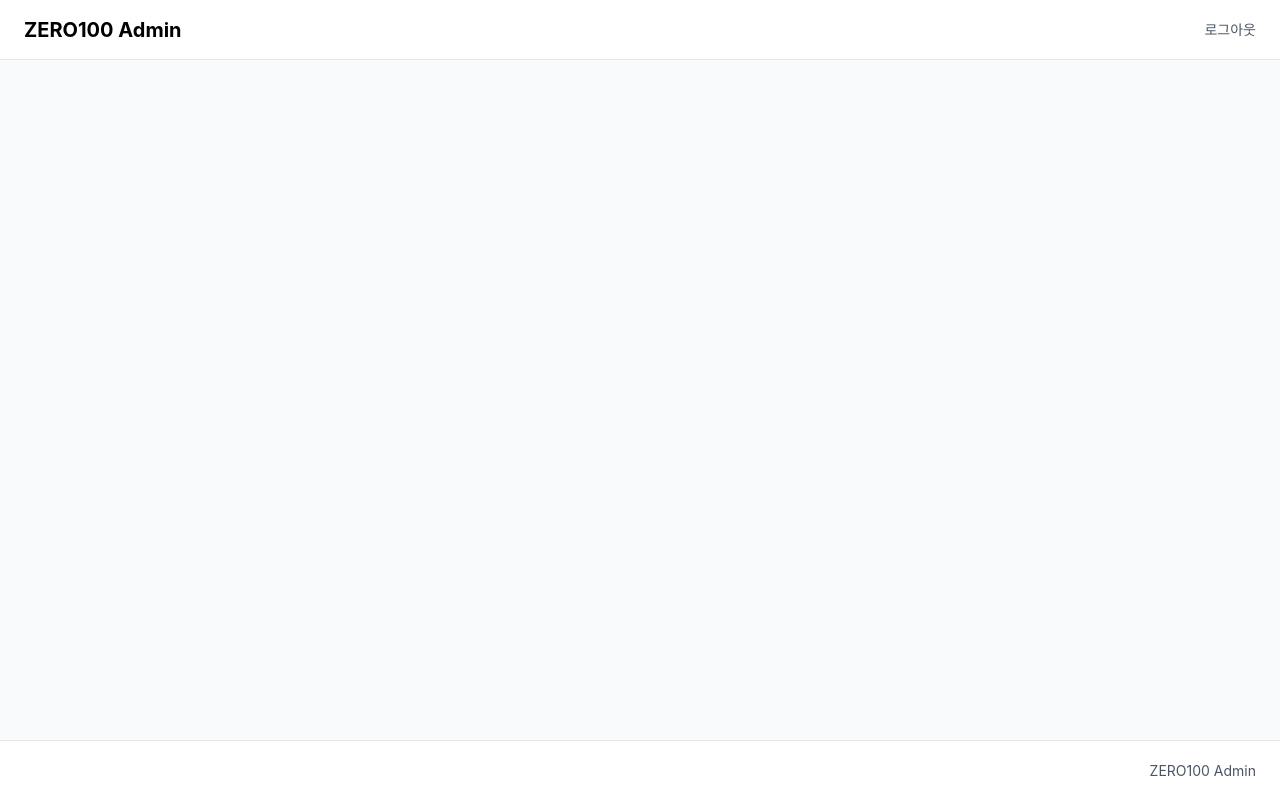
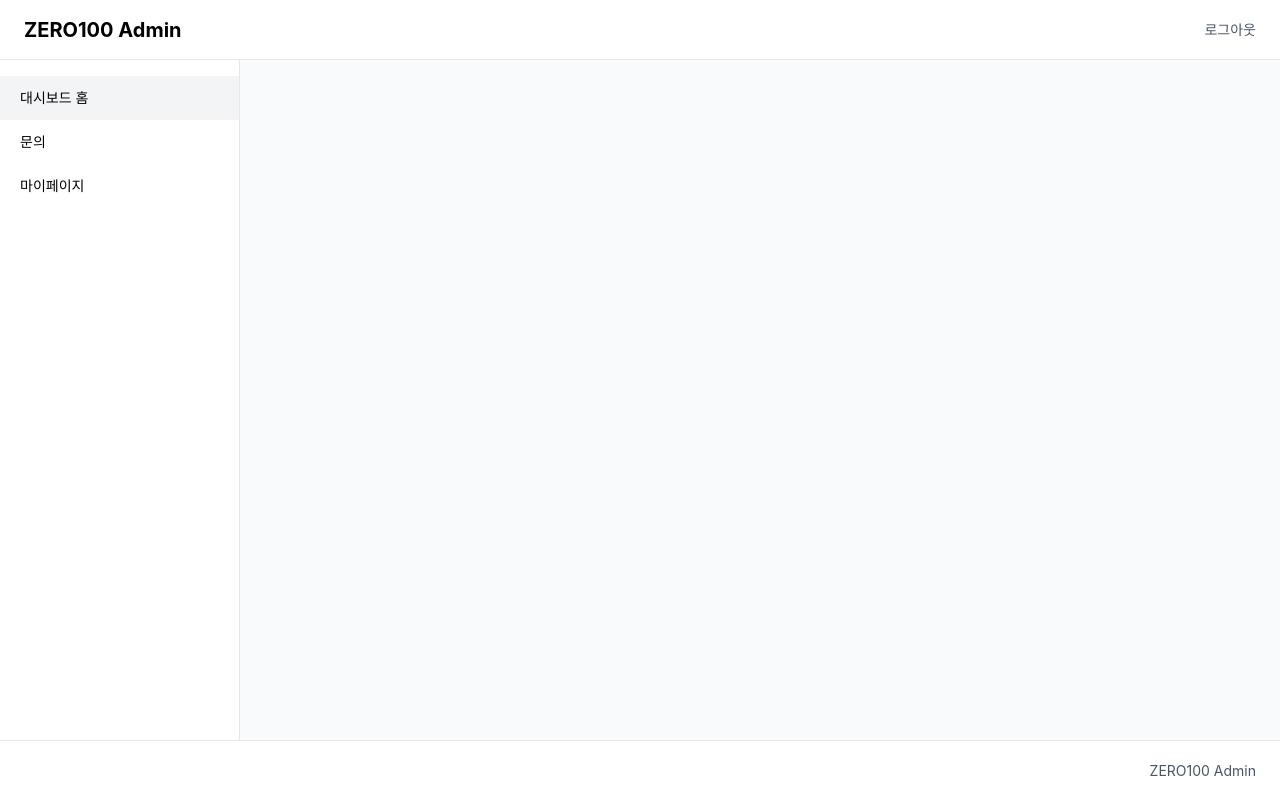
Before and after one commit to Leets-Official/8th-FE-Zero100, a React (Vite) app in the folder dashboard/: page / in a window 1280 px wide. Built offline with nearby package versions, Linux system fonts and the light colour scheme.

Commit message:
feat: Sidebar 공통 컴포넌트 구현

```diff
--- a/dashboard/src/App.jsx
+++ b/dashboard/src/App.jsx
@@ -1,11 +1,15 @@
 import Header from './components/Header';
 import Footer from './components/Footer';
+import Sidebar from './components/Sidebar';
 
 function App() {
   return (
     <div className="flex min-h-screen flex-col bg-[#F9FAFB]">
-      <Header onLogout={() => alert('로그아웃')} />
-      <main className="flex-1" />
+      <Header />
+      <div className="flex flex-1">
+        <Sidebar />
+        <main className="flex-1 p-8" />
+      </div>
       <Footer />
     </div>
   );
--- /dev/null
+++ b/dashboard/src/components/Sidebar.jsx
@@ -0,0 +1,35 @@
+import { NavLink } from 'react-router-dom';
+
+const MENUS = [
+  { label: '대시보드 홈', to: '/' },
+  { label: '문의', to: '/inquiries' },
+  { label: '마이페이지', to: '/mypage' },
+];
+
+const Sidebar = () => {
+  return (
+    <aside className="w-[240px] shrink-0 border-r border-[#E5E7EB] bg-white pt-4">
+      <nav>
+        <ul>
+          {MENUS.map((menu) => (
+            <li key={menu.to}>
+              <NavLink
+                to={menu.to}
+                end={menu.to === '/'}
+                className={({ isActive }) =>
+                  `flex h-11 items-center px-5 text-sm text-black ${
+                    isActive ? 'bg-[#F3F4F6]' : 'hover:bg-[#F9FAFB]'
+                  }`
+                }
+              >
+                {menu.label}
+              </NavLink>
+            </li>
+          ))}
+        </ul>
+      </nav>
+    </aside>
+  );
+};
+
+export default Sidebar;
```
